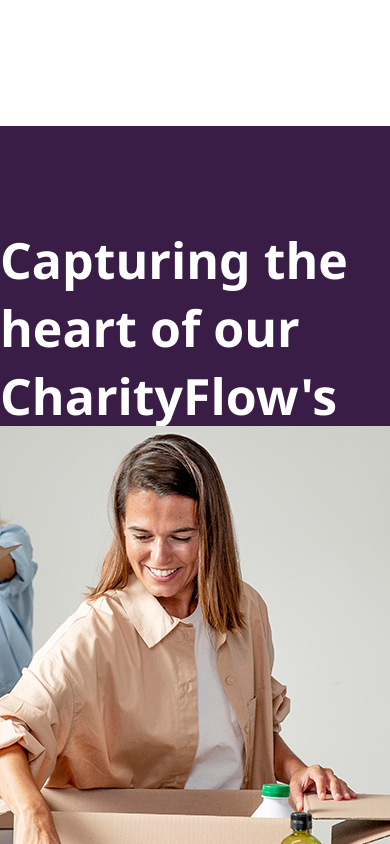
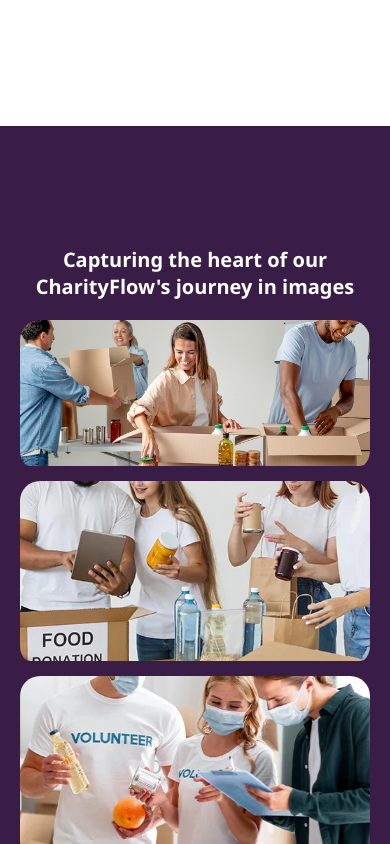
Before and after one commit to Sivasundhar16/charity-update, a plain HTML site: page about.html in a window 390 px wide. Shown: the part 3540-4384 px from the top of the page. Drawn offline with nearby package versions, Linux system fonts and the light colour scheme.

```diff
--- a/about.css
+++ b/about.css
@@ -848,4 +848,41 @@
   }
 
   /* capturing the heart */
+
+  .capture_heart {
+    height: auto;
+    font-size: 18px;
+    padding: 20px;
+    text-align: center;
+  }
+
+  .capture_heart h1 {
+    font-size: 20px;
+    margin: 10px 0; /* Adjust spacing */
+  }
+
+  .makeimage {
+    display: flex;
+    flex-direction: column;
+    gap: 10px;
+    width: 100%;
+    padding: 10px;
+    position: static; /* Remove absolute positioning */
+  }
+
+  .makeimage img {
+    width: 100%;
+    height: auto;
+    border-radius: 10px;
+  }
+
+  .gridfirst,
+  .gridsecond {
+    width: 100%;
+  }
+
+  .gridsecond img {
+    height: 180px; /* Reduce image height */
+    object-fit: cover;
+  }
 }
```
